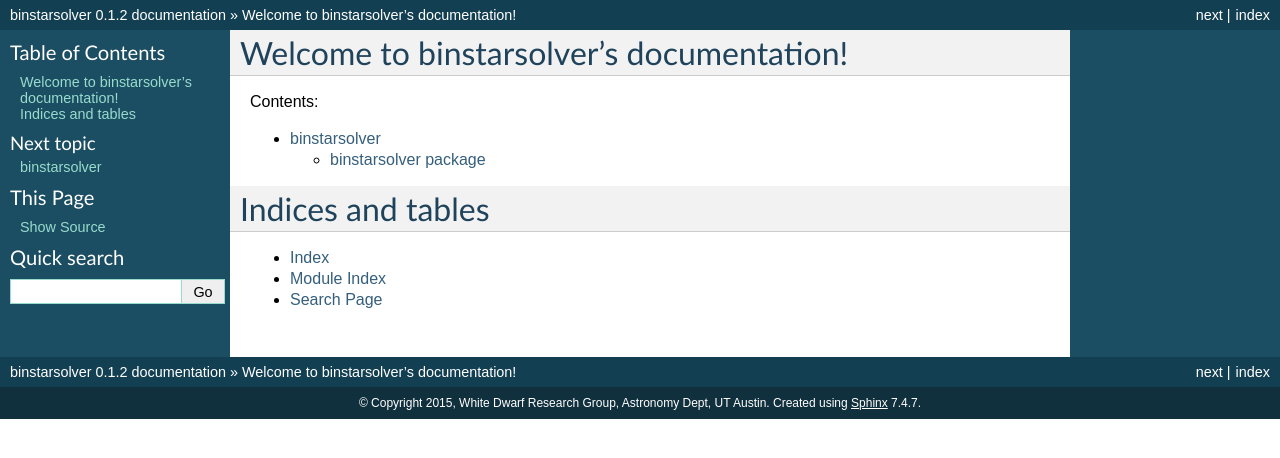
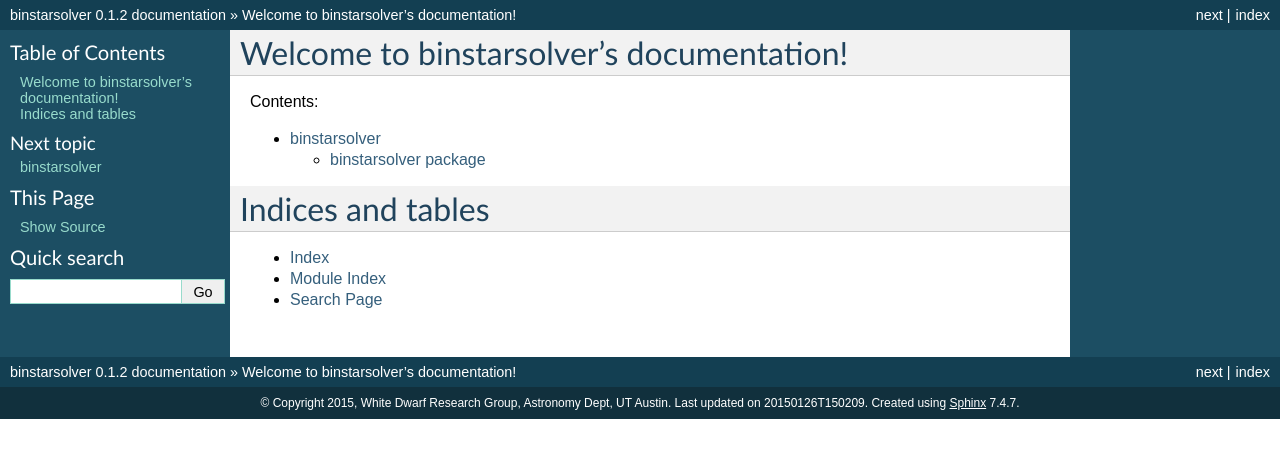
Before and after one commit to ccd-utexas/binstarsolver, a Sphinx documentation site: the page built from docs/index.rst, in a window 1280 px wide. Shown: the top 458 px of the page. Built offline with Sphinx 7.4.7, drawn with Linux system fonts in a browser that asks for light colours.

```diff
--- a/docs/conf.py
+++ b/docs/conf.py
@@ -32,7 +32,7 @@ sys.modules.update((mod_name, Mock()) for mod_name in MOCK_MODULES)
 # If extensions (or modules to document with autodoc) are in another directory,
 # add these directories to sys.path here. If the directory is relative to the
 # documentation root, use os.path.abspath to make it absolute, like shown here.
-#sys.path.insert(0, os.path.abspath('.'))
+sys.path.insert(0, os.path.abspath('..'))
 
 # -- General configuration ------------------------------------------------
 
@@ -160,7 +160,7 @@ html_static_path = ['_static']
 
 # If not '', a 'Last updated on:' timestamp is inserted at every page bottom,
 # using the given strftime format.
-#html_last_updated_fmt = '%b %d, %Y'
+html_last_updated_fmt = '%Y%m%dT%H%M%S'
 
 # If true, SmartyPants will be used to convert quotes and dashes to
 # typographically correct entities.
```
